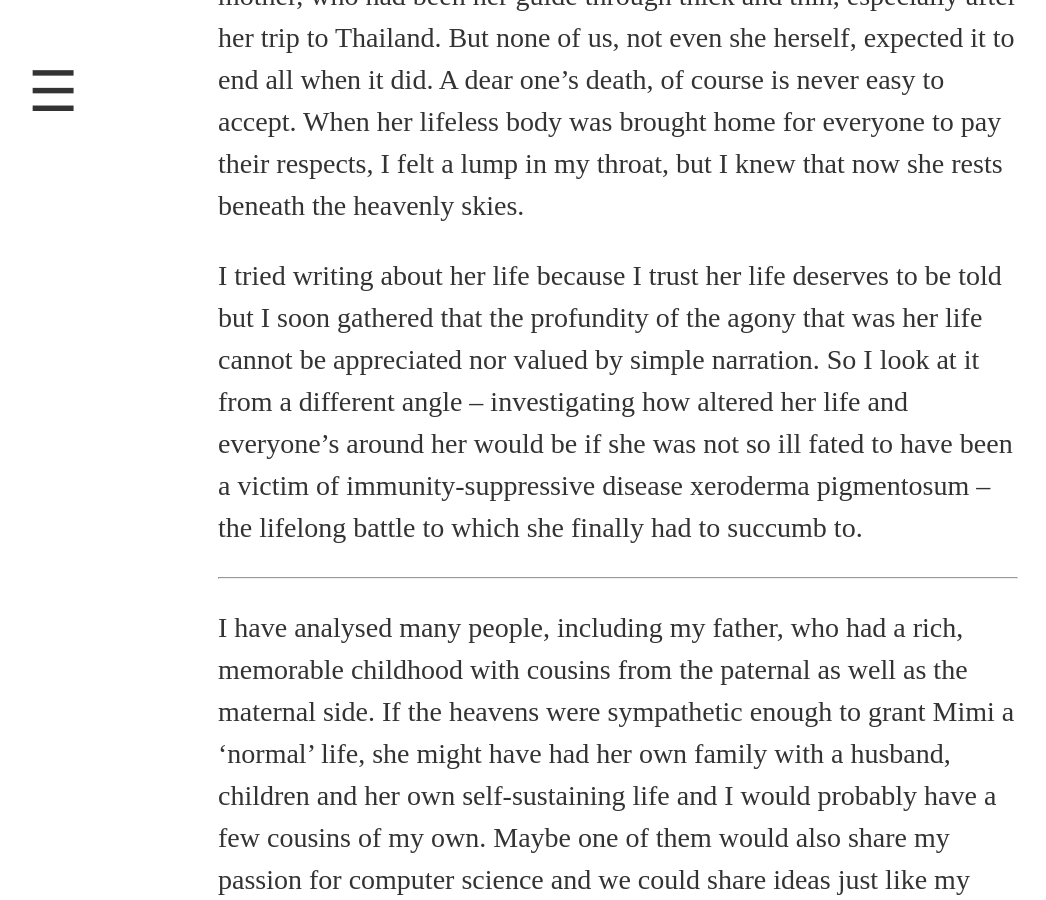
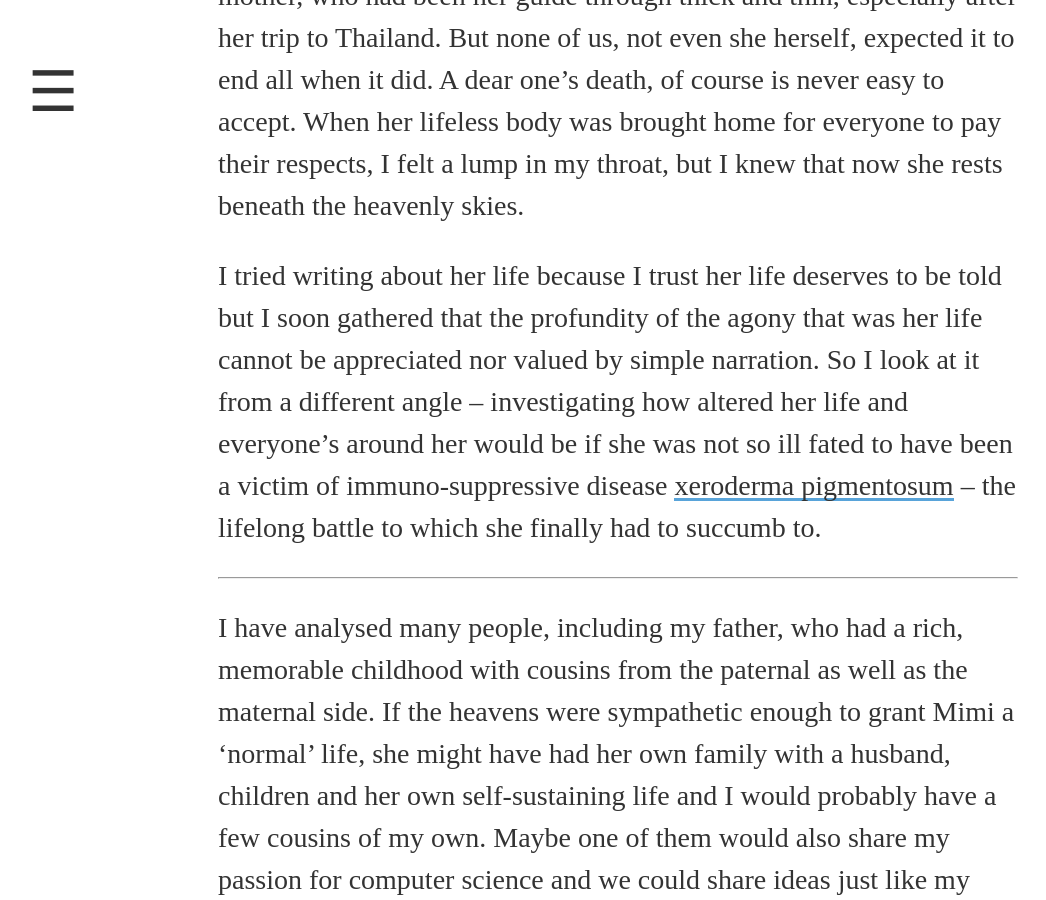
Before and after one commit to mourjo/blog, a Jekyll site: the page built from _posts/2012-11-12-the-fairy-tale-of-life.md, in a window 1280 px wide and 900 px high, scrolled down 578 px. Shown: the whole window, without its empty margins (22-1068 px from the left). Built offline with Jekyll 4.4.1, drawn with Linux system fonts in a browser that asks for light colours; some web fonts are replaced.

Commit message:
Typo fix

```diff
--- a/_posts/2012-11-12-the-fairy-tale-of-life.md
+++ b/_posts/2012-11-12-the-fairy-tale-of-life.md
@@ -15,7 +15,7 @@ In life, in death, O Lord, abide with me.”\\
 
 Mimi (my mother’s sister)’s health had been silently deteriorating from inside during the last two months. Medical treatment came with her daily bread all throughout her life, and probably that’s why I had initially not been much alarmed by her failing health as narrated by my mother, who had been her guide through thick and thin, especially after her trip to Thailand. But none of us, not even she herself, expected it to end all when it did. A dear one’s death, of course is never easy to accept. When her lifeless body was brought home for everyone to pay their respects, I felt a lump in my throat, but I knew that now she rests beneath the heavenly skies.
 
-I tried writing about her life because I trust her life deserves to be told but I soon gathered that the profundity of the agony that was her life cannot be appreciated nor valued by simple narration. So I look at it from a different angle – investigating how altered her life and everyone’s around her would be if she was not so ill fated to have been a victim of immunity-suppressive disease xeroderma pigmentosum – the lifelong battle to which she finally had to succumb to.
+I tried writing about her life because I trust her life deserves to be told but I soon gathered that the profundity of the agony that was her life cannot be appreciated nor valued by simple narration. So I look at it from a different angle – investigating how altered her life and everyone’s around her would be if she was not so ill fated to have been a victim of immuno-suppressive disease [xeroderma pigmentosum](https://en.wikipedia.org/wiki/Xeroderma_pigmentosum) – the lifelong battle to which she finally had to succumb to.
 *      *      *
 I have analysed many people, including my father, who had a rich, memorable childhood with cousins from the paternal as well as the maternal side. If the heavens were sympathetic enough to grant Mimi a ‘normal’ life, she might have had her own family with a husband, children and her own self-sustaining life and I would probably have a few cousins of my own. Maybe one of them would also share my passion for computer science and we could share ideas just like my father and mother do with their cousins. Bhaiphota and Bijoya Dashami reunions would be days of excitement, fun and frolic and the house would be full of people spreading enjoyment – it would be as charming as flowers blooming on a country churchyard. Children running around, mother and Mimi engaged in organising the Bijoya dinner party and my father and Mesho (as Mimi’s husband would be called) sitting at the drawing room sofa discussing matters that we young people consider boring is a most common sight at every mamabari – but not mine.
 
```
Also changed, not shown: _posts/2009-01-04-a-tribute.md (+1 -1 lines).
